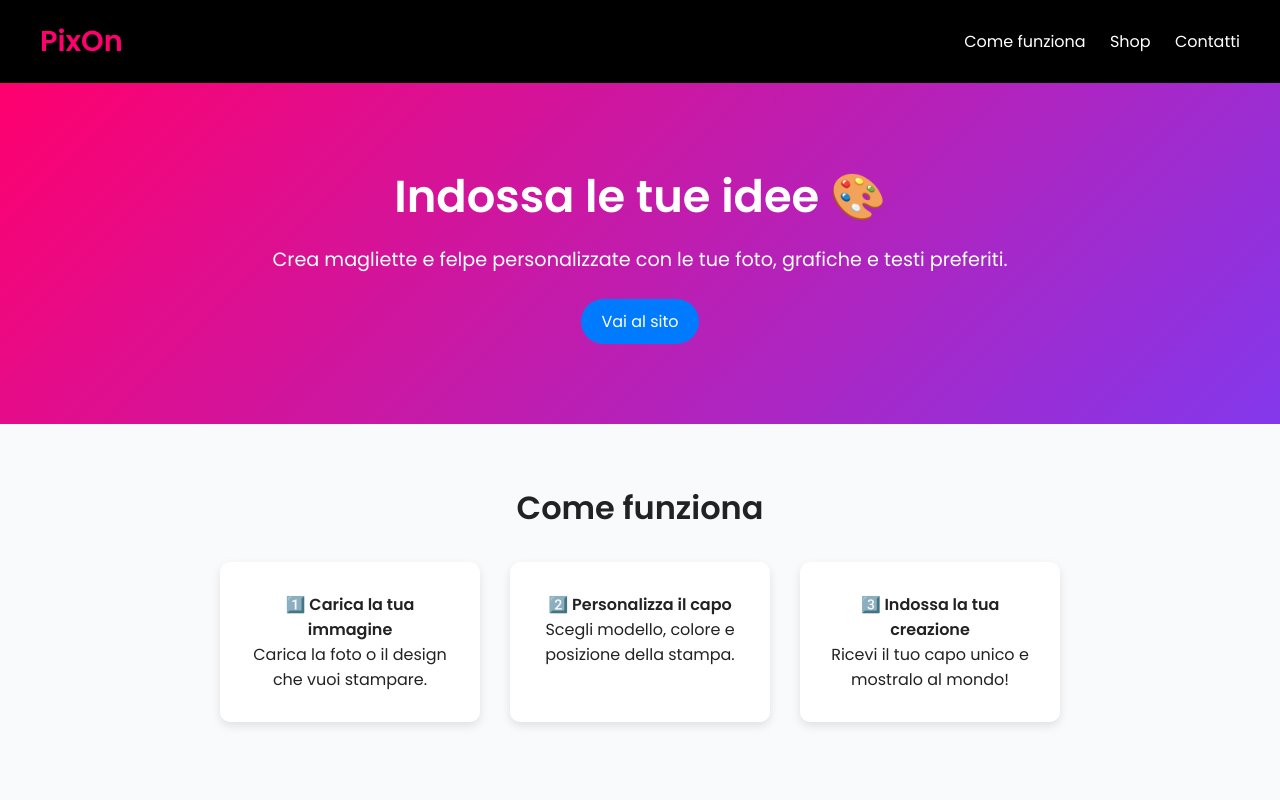
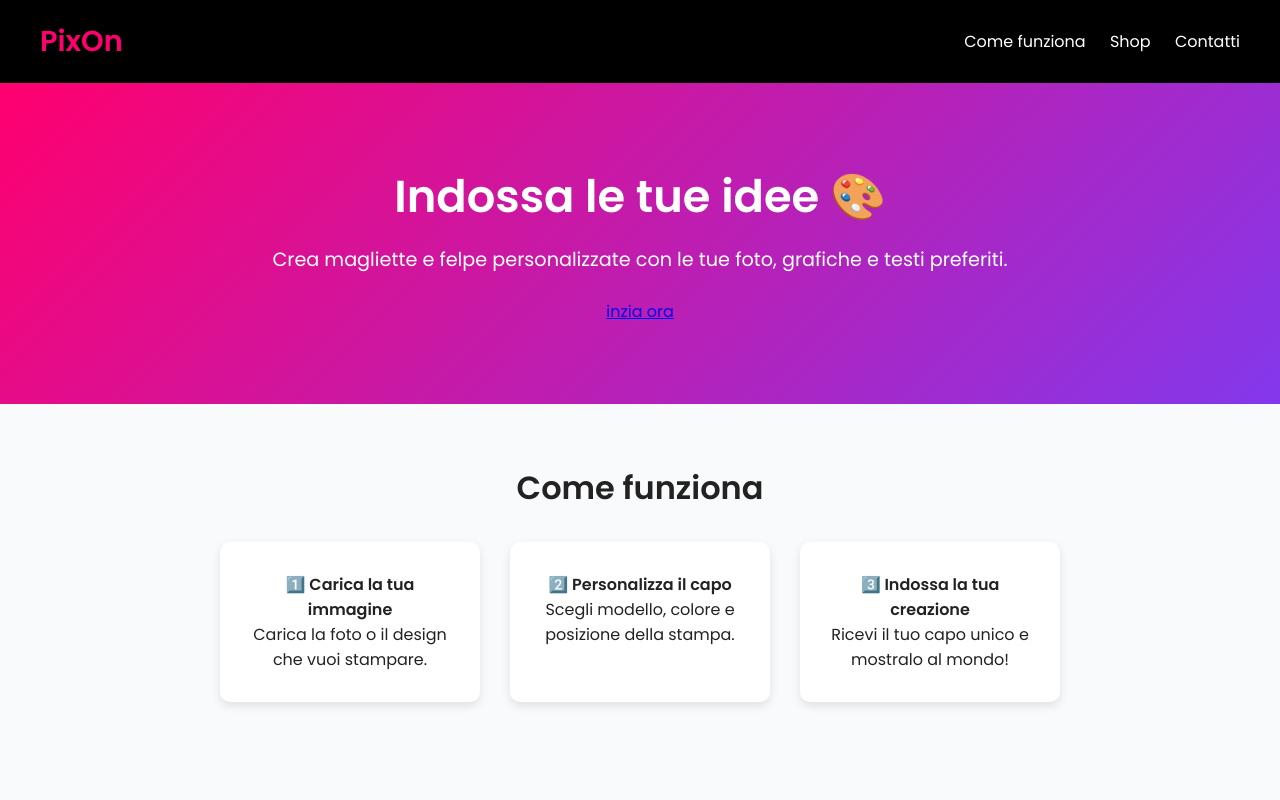
Before and after one commit to PrintOf/PixOn, a plain HTML site: page index.html in a window 1280 px wide. Shown: the top 800 px of the page. Drawn offline with Linux system fonts and the light colour scheme.

Commit message:
Update index.html

```diff
--- a/index.html
+++ b/index.html
@@ -73,7 +73,7 @@
       cursor: pointer;
       font-weight: 600;
       transition: 0.3s;
-      user-select: auto; /* 👈 Permette di selezionare testo nei bottoni, se necessario */
+      user-select: auto;
     }
 
     .hero button:hover {
@@ -165,7 +165,7 @@
   <section class="hero">
     <h2>Indossa le tue idee 🎨</h2>
     <p>Crea magliette e felpe personalizzate con le tue foto, grafiche e testi preferiti.</p>
-    <a href="https://www.example.com" class="btn">Vai al sito</a>
+    <a href="PixOn_scelta.html">inzia ora</a>
   </section>
 
   <section id="come-funziona" class="section">
```
